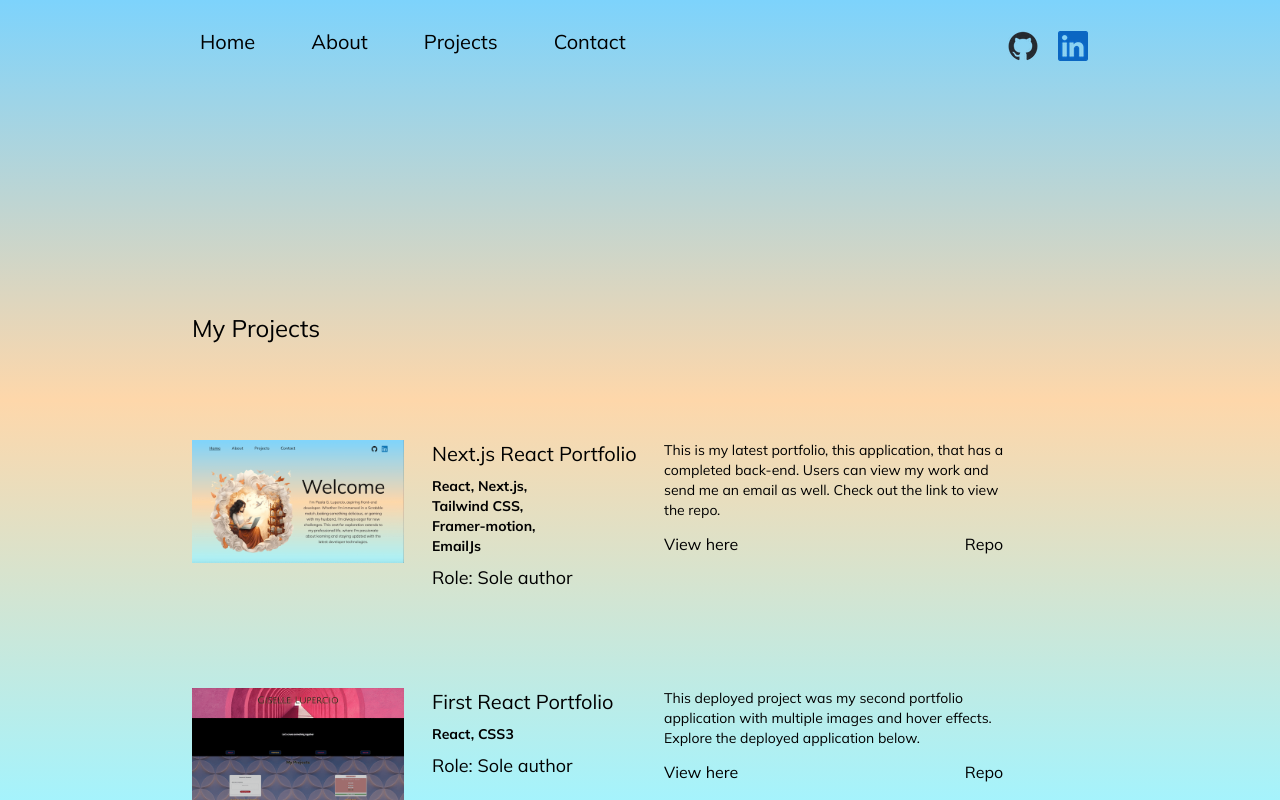
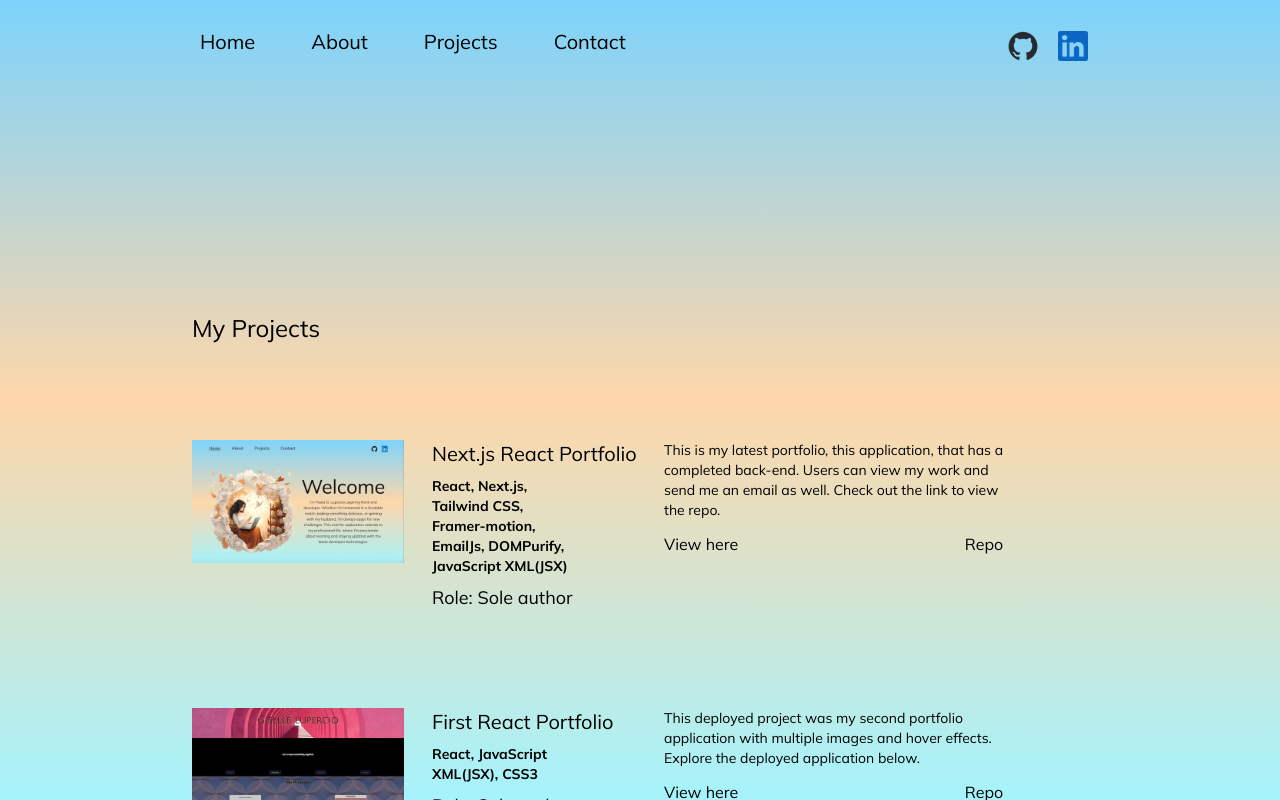
Before and after one commit to perfectblue0/updated-portfolio, a Next.js app: page /projects in a window 1280 px wide. Built offline with nearby package versions, Linux system fonts and the light colour scheme.

Commit message:
updated project technology list in portfolioData.js and created new section with content in README that lists technology used for this project

```diff
--- a/src/app/data/portfolioData.js
+++ b/src/app/data/portfolioData.js
@@ -65,7 +65,7 @@ const projectsArray = [
     project: `Next.js React Portfolio`,
     role: `Sole author`,
     description: `This is my latest portfolio, this application, that has a completed back-end. Users can view my work and send me an email as well. Check out the link to view the repo.`,
-    tech: `React, Next.js, Tailwind CSS, Framer-motion, EmailJs`,
+    tech: `React, Next.js, Tailwind CSS, Framer-motion, EmailJs, DOMPurify, JavaScript XML(JSX)`,
     functionality: `https://avidwebdev.com/`,
     repo: `https://github.com/perfectblue0/updated-portfolio`,
   },
@@ -75,15 +75,15 @@ const projectsArray = [
     project: `First React Portfolio`,
     role: `Sole author`,
     description: `This deployed project was my second portfolio application with multiple images and hover effects. Explore the deployed application below.`,
-    tech: `React, CSS3`,
+    tech: `React, JavaScript XML(JSX), CSS3`,
     functionality: `https://perfectblue0.github.io/c-20-React-Portfolio/`,
     repo: `https://github.com/perfectblue0/c-20-React-Portfolio`,
   },
   {
     id: 89,
     img: `/e_commerce_back_end.png`,
-    project: `Object Relational Mapping(ORM) E-Commerce Backend `,
-    role: `Back end`,
+    project: `Object Relational Mapping(ORM) E-Commerce Back-end `,
+    role: `Back-end`,
     description: `This is an undeployed project where I used Sequelize to interact with a MySQL database to build the backend of an e-commerce application. Check out the link for the code, instructions, and a video that demonstrates the application's functionality.`,
     tech: `JavaScript, Node.js, Nodemon, dotenv, MySQL, Sequelize, Insomnia to test`,
     functionality: `https://drive.google.com/file/d/1-4bDZS_Mn9vMhDMPVB7--ldy7Xi3xPcf/view`,
```
Also changed, not shown: 1 other file (tests, documents, lock files or other folders).
